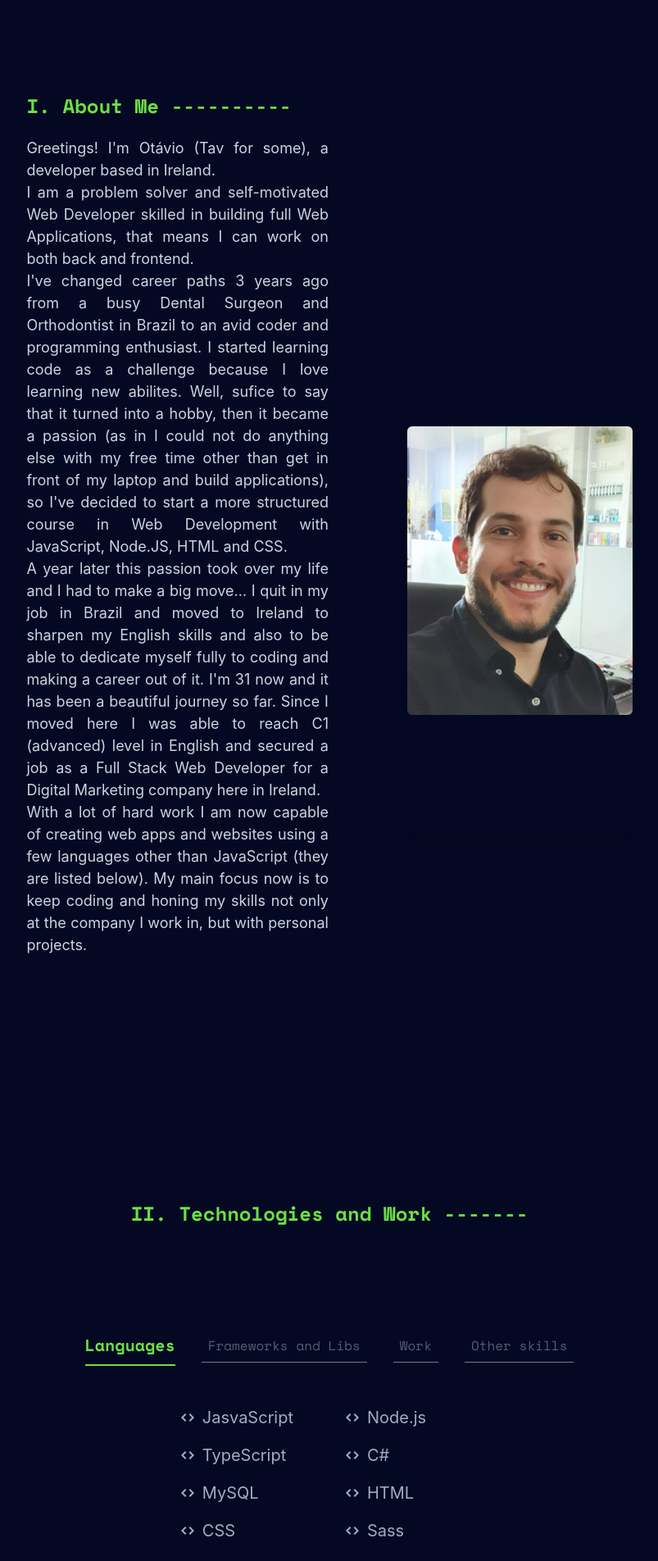
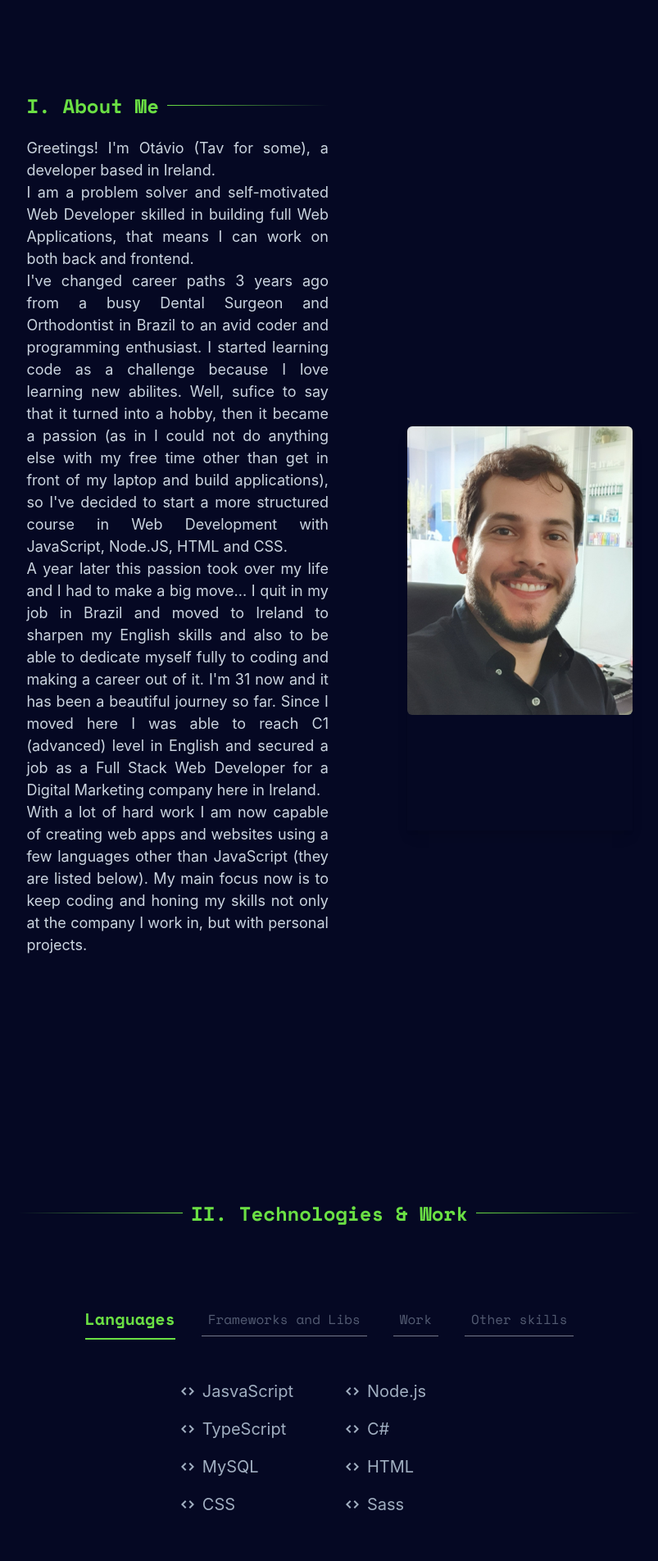
Before and after one commit to caotavio/portfolio-2.0, a React (Create React App) app: page / in a window 1280 px wide. Shown: the part 776-2680 px from the top of the page at 82% size, without its empty margins (238-1041 px from the left). Built offline with nearby package versions, Linux system fonts and the light colour scheme.

Commit message:
added dividers and data

```diff
--- a/src/App.css
+++ b/src/App.css
@@ -1,5 +1,42 @@
 button, h1, h2 {
   font-family: 'Space Mono', monospace!important;
+}
+
+.divider {
+  display: flex;
+  align-items: center;
+}
+
+.divider:after {
+  content: "";
+  flex: 1;
+  height: 1px;
+  background-image: linear-gradient(to right, #6BE044, #050823);
+  margin-left: 10px;
+}
+
+.divider-center {
+  display: flex;
+  justify-content: center;
+  align-items: center;
+}
+
+.divider-center:after {
+  content: "";
+  flex: 1;
+  height: 1px;
+  max-width: 200px;
+  background-image: linear-gradient(to right, #6BE044, #050823);
+  margin-left: 10px;
+}
+
+.divider-center:before {
+  content: "";
+  flex: 1;
+  height: 1px;
+  max-width: 200px;
+  background-image: linear-gradient(to left, #6BE044, #050823);
+  margin-right: 10px;
 }
 
 /* MOBILE Menu Sabers */
--- a/src/components/About.js
+++ b/src/components/About.js
@@ -7,7 +7,7 @@ function About() {
     <div id="about" className="text-gray-400 py-10 md:px-8 xl:px-1/5">
       <div className="flex justify-center items-center flex-col lg:flex-row">
         <div className="text-justify text-base md:text-lg lg:w-2/3 lg:pr-10 xl:pr-24">
-          <h2 className="pb-5 text-2xl font-semibold text-lightsaberlight">I. About Me ----------</h2>
+          <h2 className="divider pb-5 text-lg sm:text-2xl text-center font-semibold text-lightsaberlight">I. About Me</h2>
           <p>Greetings! I'm Otávio (Tav for some), a developer based in Ireland.</p>
           <p>
             I am a problem solver and self-motivated Web Developer skilled in building full Web Applications, that means I can work on both
--- a/src/components/Contact.js
+++ b/src/components/Contact.js
@@ -3,12 +3,12 @@ import React from 'react';
 function Contact() {
   return(
     <div id="contact" className="mx-auto pt-64 -mb-32 w-full h-screen sm:w-3/4 lg:w-2/5">
-      <h2 className="text-2xl text-center font-semibold text-lightsaberlight">------- V. Get In Touch -------</h2>
+      <h2 className="divider-center text-lg sm:text-2xl text-center font-semibold text-lightsaberlight">V. Get In Touch</h2>
       <div className="flex flex-col mt-10 text-center">
         <p>I bet that was a lot of info to take in huh? If you have any questions, want to show me new opportunities or even have a virtual coffee
           about web development or nerdy stuff just send me an email and I will get back to you asap. May the Force be with you.
         </p>
-        <button className="mx-auto mt-10 text-center py-3 px-6 font-semibold tracking-wider text-lightsaberlight hover:bg-lightsaberlight hover:text-main border-2 rounded-sm border-lightsaberlight transition ease-in duration-300">Say "Hello There"</button>
+        <button className="mx-auto mt-20 text-center py-3 px-6 font-semibold tracking-wider text-lightsaberlight hover:bg-lightsaberlight hover:text-main border-2 rounded-sm border-lightsaberlight transition ease-in duration-300">Say "Hello There"</button>
       </div>
     </div>
   )
--- a/src/components/FeaturedProjects.js
+++ b/src/components/FeaturedProjects.js
@@ -4,11 +4,10 @@ import GithubButton from './icons/GithubButton';
 import ExternalLinkButton from './icons/ExternalLinkButton';
 
 function FeaturedProjects() {
-  let Background = '../images/i-hungry-3.png';
 
   return(
     <div id="featuredProjects" className="justify-center py-32 lg:px-20 xl:px-32">
-      <h2 className="text-center text-2xl font-semibold text-lightsaberlight">------- III. Featured Projects -------</h2>
+      <h2 className="divider-center text-center text-lg sm:text-2xl font-semibold text-lightsaberlight">III. Featured Projects</h2>
 
       <div className="justify-center mt-10">
 
@@ -16,7 +15,7 @@ function FeaturedProjects() {
           return (
             <div key={projectDetail.id} className="py-12 sm:flex sm:items-center sm:justify-center">
               <div className="relative pb-3/4 sm:pb-1/2 lg:pb-2/5 sm:w-full">
-                <img src={Background} className="absolute w-full h-full object-cover rounded-md shadow-md" alt="i-Hungry"/>
+                <img src={projectDetail.image_url} className="absolute w-full h-full object-cover rounded-md shadow-md" alt="i-Hungry"/>
               </div>
               <div className="relative px-3 -mt-8 sm:mt-0 sm:p-0 sm:-ml-20 sm:w-2/3 sm:items-center">
                 <div className="py-6 px-4 bg-tardis text-gray-500 rounded-md shadow-xl">
--- a/src/components/Projects.js
+++ b/src/components/Projects.js
@@ -7,10 +7,10 @@ import GithubButton from './icons/GithubButton';
 
 function Projects() {
   return(
-    <div id="projects" className="flex flex-col items-center justify-center py-32 text-gray-500">
-      <h2 className= "text-2xl font-semibold text-lightsaberlight">------- IV. Projects showcasing specific skillsets -------</h2>
+    <div id="projects" className="flex flex-col items-center justify-center text-gray-500">
+      <h2 className="divider-center w-full text-lg sm:text-2xl font-semibold text-lightsaberlight">IV. Other Projects</h2>
       {/* <div className="mt-10 sm:grid sm:grid-cols-2 xl:grid-cols-3 items-center justify-center sm:flex sm:flex-wrap"> */}
-      <div className="mt-20 sm:flex sm:flex-wrap justify-center px-1/12 md:px-1/6 lg:px-1/5 xl:px-1/4">
+      <div className="mt-10 py-12 sm:flex sm:flex-wrap justify-center px-1/12 md:px-1/6 lg:px-1/5 xl:px-1/4">
         {ProjectsData.map((projectDetail) => {
           return (
             // <div key={projectDetail.id} className="flex py-2 w-full max-w-xs md:max-w-sm xl:max-w-xs sm:px-2">
--- a/src/components/Skills.js
+++ b/src/components/Skills.js
@@ -6,11 +6,10 @@ function Skills() {
   const [activeTab, setActiveTab] = useState(SkillsData[0]);
 
   return(
-    <div id="skills" className="pt-32 sm:pt-64 lg:px-32">
-      <h2 className="text-center text-2xl font-semibold text-lightsaberlight">II. Technologies and Work -------</h2>
-      {/* <div className="flex sm:justify-center sm:items-center mt-10 sm:p-10"> */}
-        <div className="flex flex-col sm:p-20 sm:justify-center">
-          <div className="flex flex-col items-start sm:flex-row sm:justify-center sm:items-center pt-10">
+    <div id="skills" className="w-full h-screen pt-32 sm:pt-64 lg:px-32">
+      <h2 className="divider-center text-lg sm:text-2xl font-semibold text-lightsaberlight">II. Technologies & Work</h2>
+        <div className="flex flex-col mt-10 py-12 sm:px-20 sm:justify-center">
+          <div className="flex flex-col items-start sm:flex-row sm:justify-center sm:items-center">
             {SkillsData.map(skillsDetail => {
               return (
                 <button key={skillsDetail.id} onClick={() => setActiveTab(SkillsData[skillsDetail.id])}
@@ -30,7 +29,6 @@ function Skills() {
             </ul>
           </div>
         </div>
-      {/* </div> */}
     </div>
   )
 }
--- a/src/data/featuredProjects.json
+++ b/src/data/featuredProjects.json
@@ -6,24 +6,24 @@
       "technologies": ["Angular", "TypeScript", "Node.js", "HTML", "CSS"],
       "live_link": "https://i-hungry.herokuapp.com",
       "github_link": "https://github.com/caotavio/Otavio-Restaurant",
-      "image_urls": ["/images/i-hungry-1.png", "/images/i-hungry-2.png", "/images/i-hungry-3.png"]
+      "image_url": "../images/i-hungry-3.png"
   },
   {
-      "id": "1",
+    "id": "1",
+    "name": "Wordpress Custom Website",
+    "description": "A custom Wordpress Website for Stratega, a Digital Marketing Company that envolved Agile Software Development and a team formed by an SEO specialist, a web designer and myself as the developer.",
+    "technologies": ["Wordpres", "CSS", "HTML"],
+    "live_link": "https://strategaco.com/",
+    "github_link": "https://strategaco.com/",
+    "image_url": "../images/stratega.png"
+  },
+  {
+      "id": "2",
       "name": "React Full Stack App",
       "description": "This project shows the consumption of a REST API that provides a way for users to administer a school database containing information about courses, permiting the user to create, read, update and delete courses. Users will need a log-in and password to perform those tasks.",
       "technologies": ["React", "CSS", "Node.js", "PostgreSQL", "Express", "Sequelize"],
       "live_link": "https://otavio-fullstack-app.herokuapp.com",
       "github_link": "https://github.com/caotavio/fullstack-app",
-      "image_urls": ["/images/fullstack-app-1.png", "/images/fullstack-app-2.png", "/images/fullstack-app-3.png"]
-  },
-  {
-      "id": "2",
-      "name": "Scoreboard",
-      "description": "A Scoreboard made with React that features a stopwatch.",
-      "technologies": ["React", "CSS", "Node", "Express"],
-      "live_link": "https://otavio-scoreboard.herokuapp.com",
-      "github_link": "https://github.com/caotavio/Scoreboard",
-      "image_urls": ["/images/scoreboard-1.png", "/images/scoreboard-2.png", "/images/scoreboard-3.png"]
+      "image_url": "../images/fullstack-app-2.png"
   }
 ]
--- a/src/data/projects.json
+++ b/src/data/projects.json
@@ -5,17 +5,15 @@
         "description": "This project is a 2-player game of four-in-a-row that was built using Object-oriented JasvaScript.",
         "technologies": ["HTML", "CSS", "JavaScript"],
         "live_link": "https://caotavio.github.io/Game-Four-in-a-row",
-        "github_link": "https://github.com/caotavio/Game-Four-in-a-row",
-        "image_urls": ["/images/four-row-1.png", "/images/four-row-2.png", "/images/four-row-3.png"]
+        "github_link": "https://github.com/caotavio/Game-Four-in-a-row"
     },
     {
         "id": "1",
-        "name": "Library Manager",
-        "description": "This is a book database manager that uses Express.js and Node.js. It performs all CRUD operation and also uses Sequelize for the SQLite connection and PUG for templates.",
-        "technologies": ["PUG", "CSS", "Express", "Node.js", "Sequelize", "SQLite"],
-        "live_link": "https://otavio-sql-library-manager.herokuapp.com",
-        "github_link": "https://github.com/caotavio/SQL-library-manager",
-        "image_urls": ["/images/library-manager-1.png", "/images/library-manager-2.png", "/images/library-manager-3.png"]
+        "name": "Scoreboard",
+        "description": "A Scoreboard made with React that features a stopwatch.",
+        "technologies": ["React", "CSS", "Node", "Express"],
+        "live_link": "https://otavio-scoreboard.herokuapp.com",
+        "github_link": "https://github.com/caotavio/Scoreboard"
     },
     {
         "id": "2",
@@ -23,8 +21,7 @@
         "description": "A Phrase Hunter game that is built using Object-oriented JasvaScript.",
         "technologies": ["HTML", "CSS", "JavaScript", "jQuery"],
         "live_link": "https://caotavio.github.io/Game-Phrase-Hunter",
-        "github_link": "https://github.com/caotavio/Game-Phrase-Hunter",
-        "image_urls": ["/images/phrase-hunter-1.png", "/images/phrase-hunter-2.png", "/images/phrase-hunter-3.png"]
+        "github_link": "https://github.com/caotavio/Game-Phrase-Hunter"
     },
     {
         "id": "3",
@@ -32,8 +29,7 @@
         "description": "This project is a webpage that uses fetch API to display employees information from a database and also showcase the usage of modal windows.",
         "technologies": ["HTML", "CSS", "JavaScript", "AJAX"],
         "live_link": "https://caotavio.github.io/Public-API-Requests",
-        "github_link": "https://github.com/caotavio/Public-API-Requests",
-        "image_urls": ["/images/public-api-1.png", "/images/public-api-2.png", "/images/public-api-3.png"]
+        "github_link": "https://github.com/caotavio/Public-API-Requests"
     },
     {
         "id": "4",
@@ -41,17 +37,14 @@
         "description": "A project that uses vanilla JavaScript to randomly display quotes on the screen.",
         "technologies": ["HTML", "CSS", "JavaScript"],
         "live_link": "https://caotavio.github.io/Random-Quote-Generator",
-        "github_link": "https://github.com/caotavio/Random-Quote-Generator",
-        "image_urls": ["/images/Random-quote-1.png", "/images/Random-quote-2.png", "/images/Random-quote-3.png"]
+        "github_link": "https://github.com/caotavio/Random-Quote-Generator"
     },
     {
         "id": "5",
-        "name": "List Pagination and Filtering",
-        "description": "This project is data filtering and pagination from a list of students in a database.",
-        "technologies": ["HTML", "CSS", "JavaScript"],
-        "live_link": "https://caotavio.github.io/List-Pagination-and-Filtering",
-        "github_link": "https://github.com/caotavio/List-Pagination-and-Filtering",
-        "image_urls": ["/images/pagination-filtering-1.png", "/images/pagination-filtering-2.png", "/images/pagination-filtering-3.png"]
-
+        "name": "Library Manager",
+        "description": "This is a book database manager that uses Express.js and Node.js. It performs all CRUD operation and also uses Sequelize for the SQLite connection and PUG for templates.",
+        "technologies": ["PUG", "CSS", "Express", "Node.js", "Sequelize", "SQLite"],
+        "live_link": "https://otavio-sql-library-manager.herokuapp.com",
+        "github_link": "https://github.com/caotavio/SQL-library-manager"
     }
 ]
```
Also changed, not shown: public/images/stratega.png (added), public/images/stratega1.png (added).
